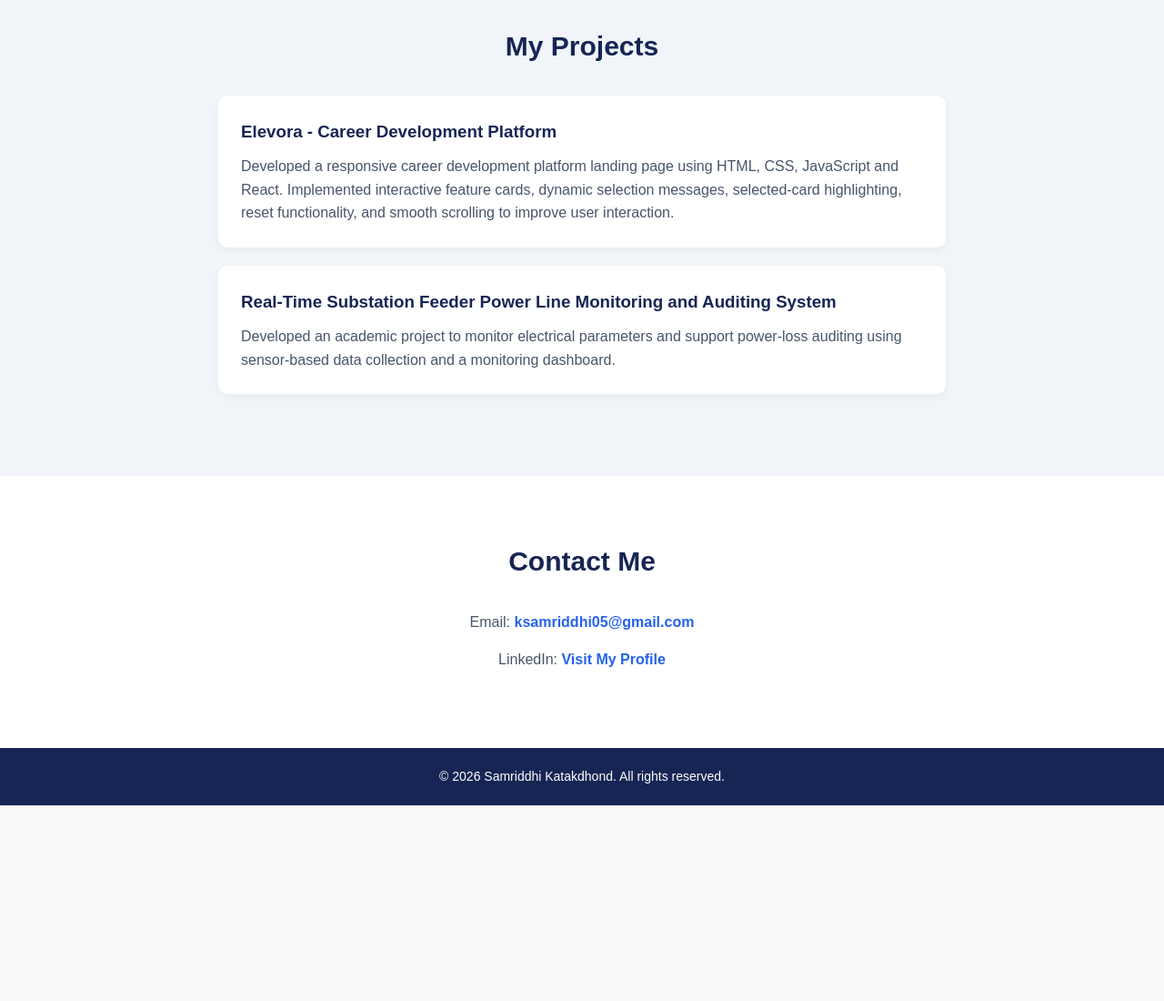
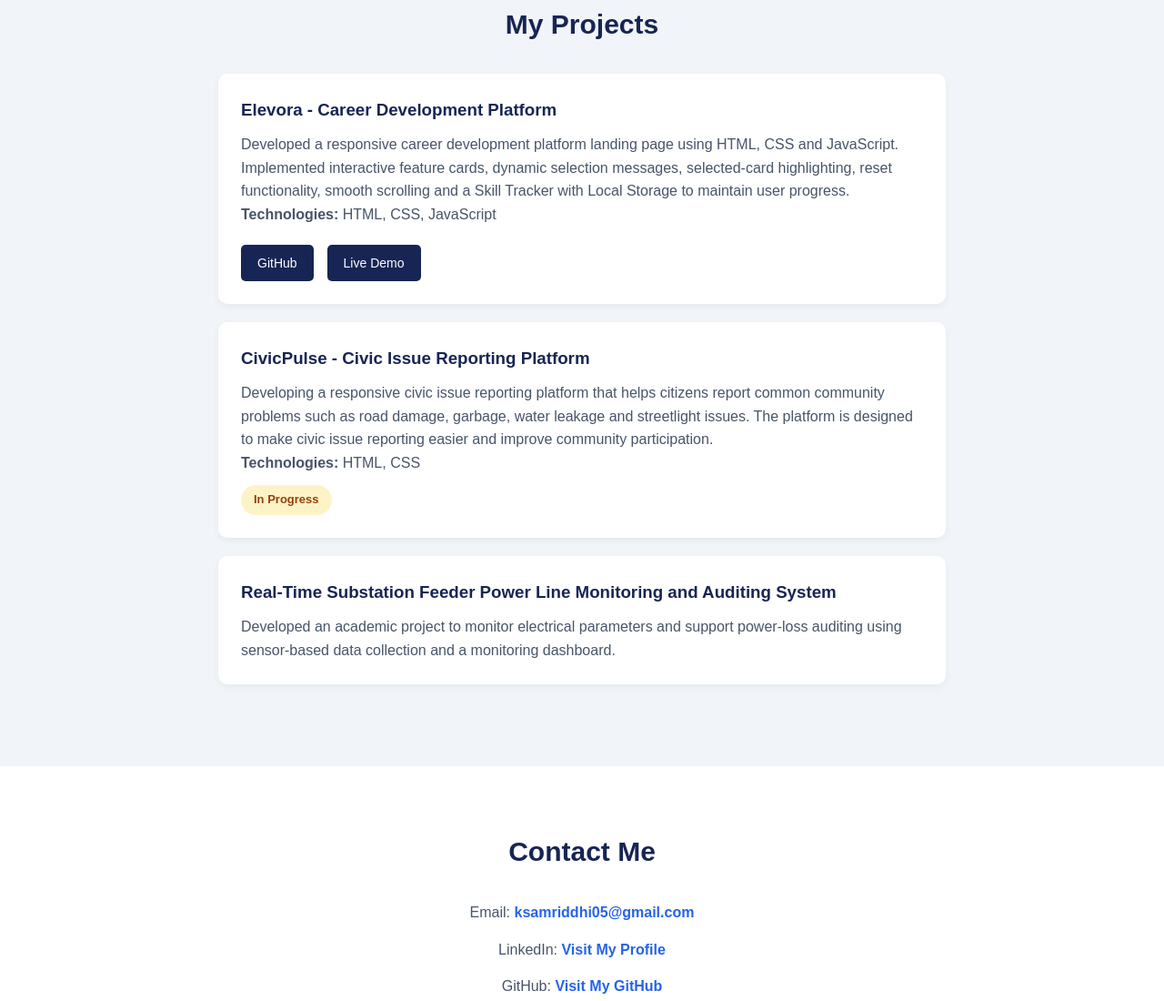
Before and after one commit to Samriddhi-Katakdhond/Portfolio, a plain HTML site: page index.html in a window 1280 px wide. Shown: the part 2101-3201 px from the top of the page at 91% size. Before the commit the page ends 2986 px from the top, so only its background shows below. Drawn offline with Linux system fonts and the light colour scheme.

Commit message:
Updated portfolio with CivicPulse and project links

```diff
--- a/index.html
+++ b/index.html
@@ -54,7 +54,7 @@
 
             <div class="skill">
                 <h3>Web Development</h3>
-                    <p>HTML, CSS, JavaScript, React</p>
+                    <p>HTML, CSS, JavaScript</p>
             </div>
 
             <div class="skill">
@@ -64,7 +64,7 @@
 
             <div class="skill">
                 <h3>Database</h3>
-                    <p>SQL, DBMS</p>
+                    <p>SQL</p>
             </div>
 
             <div class="skill">
@@ -101,12 +101,41 @@
 
         <div class="card">
             <h3>Elevora - Career Development Platform</h3>
+
             <p>
                 Developed a responsive career development platform landing page using HTML,
-                CSS, JavaScript and React. Implemented interactive feature cards, dynamic
+                CSS and JavaScript. Implemented interactive feature cards, dynamic
                 selection messages, selected-card highlighting, reset functionality,
-                and smooth scrolling to improve user interaction.
+                smooth scrolling and a Skill Tracker with Local Storage to maintain user progress.
             </p>
+
+            <p><strong>Technologies:</strong> HTML, CSS, JavaScript</p>
+
+            <div class="project-links">
+                <a href="https://github.com/Samriddhi-Katakdhond/Elevora"
+                   target="_blank" rel="noopener noreferrer">GitHub</a>
+
+                <a href="https://samriddhi-katakdhond.github.io/Elevora/"
+                   target="_blank" rel="noopener noreferrer">Live Demo</a>
+            </div>
+
+        </div>
+
+        <!-- CivicPulse Project -->
+        <div class="card">
+            <h3>CivicPulse - Civic Issue Reporting Platform</h3>
+
+            <p>
+                Developing a responsive civic issue reporting platform that
+                helps citizens report common community problems such as road
+                damage, garbage, water leakage and streetlight issues.
+                The platform is designed to make civic issue reporting
+                easier and improve community participation.
+            </p>
+
+            <p><strong>Technologies:</strong> HTML, CSS</p>
+
+            <span class="project-status">In Progress</span>
         </div>
 
         <div class="card">
@@ -132,9 +161,18 @@
 
         <p>
             LinkedIn:
-            <a href="https://www.linkedin.com/in/samriddhikatakdhond"
+            <a href="https://www.linkedin.com/in/samriddhi-katakdhond-0a7757316/"
                target="_blank" rel="noopener noreferrer">
                Visit My Profile
+            </a>
+        </p>
+
+        <p>
+            GitHub:
+            <a href="https://github.com/Samriddhi-Katakdhond"
+               target="_blank"
+               rel="noopener noreferrer">
+               Visit My GitHub
             </a>
         </p>
 
--- a/style.css
+++ b/style.css
@@ -394,3 +394,43 @@ footer {
         padding: 18px;
     }
 }
+
+
+
+/*Project Links*/
+
+.project-links {
+    display: flex;
+    gap: 15px;
+    margin-top: 20px;
+}
+
+.project-links a{
+    display: inline-block;
+    padding: 9px 18px;
+    background-color: #172554;
+    color: white;
+    text-decoration: none;
+    border-radius: 5px;
+    font-size: 14px;
+    transition: 0.3s;
+}
+
+.project-links a:hover{
+    background-color: #2563eb;
+    transform: translateY(-3px);
+}
+
+
+/* Project Status */
+
+.project-status {
+    display: inline-block;
+    margin-top: 12px;
+    padding: 6px 14px;
+    background-color: #fef3c7;
+    color: #92400e;
+    border-radius: 20px;
+    font-size: 13px;
+    font-weight: bold;
+}
```
